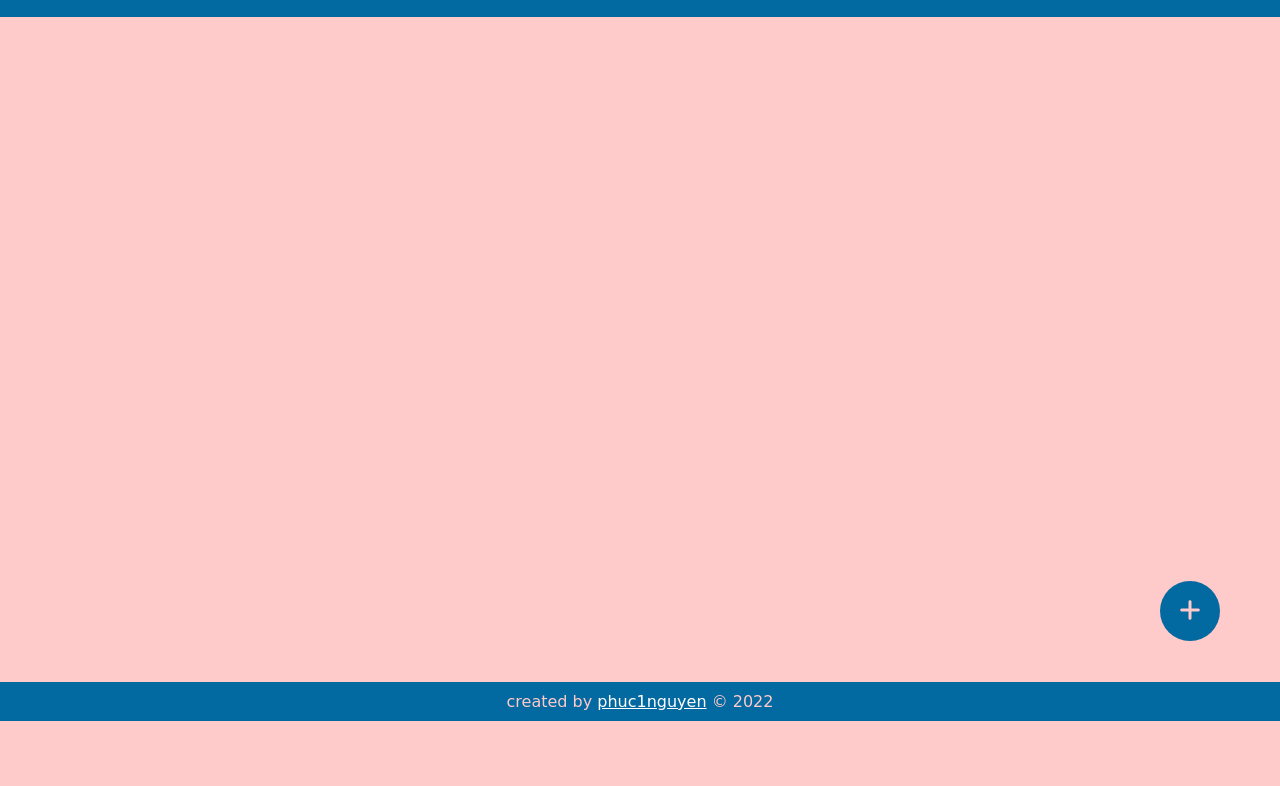
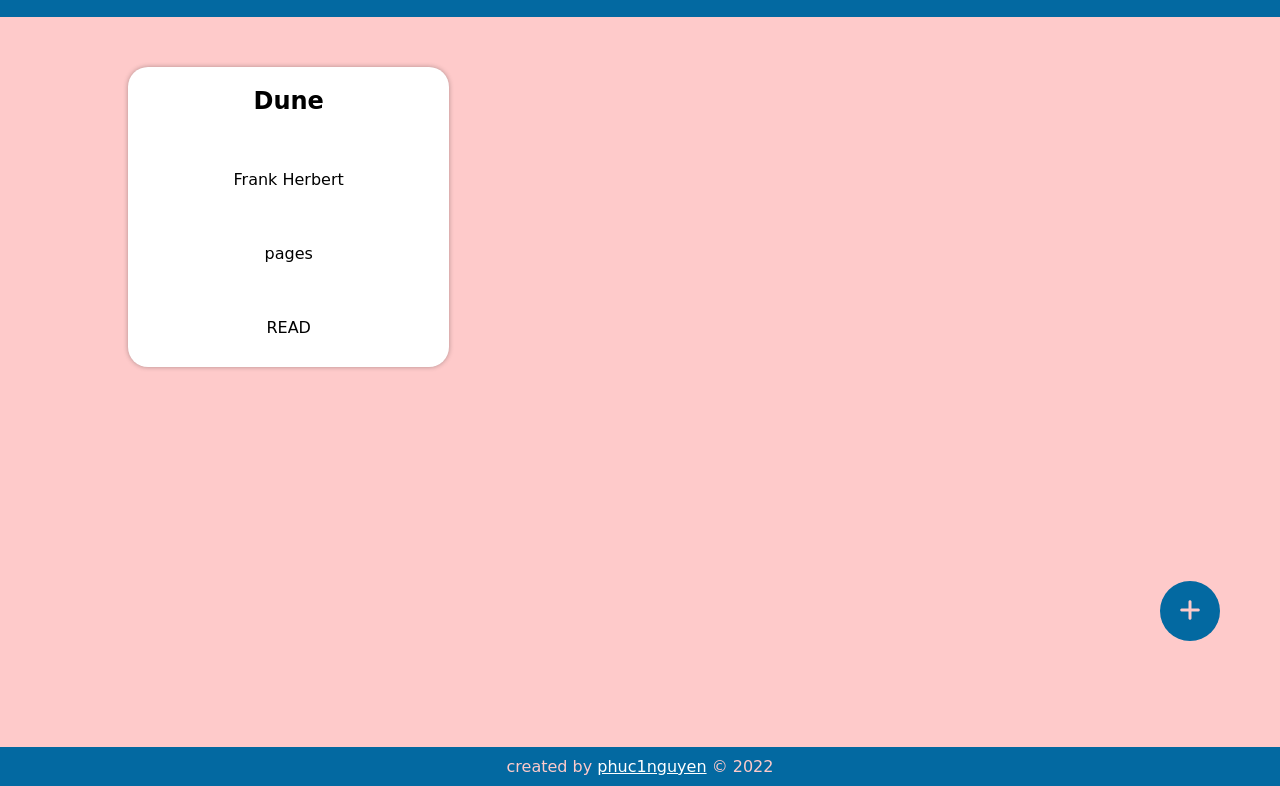
Before and after one commit to phuc1nguyen/library, a plain HTML site: page index.html in a window 1280 px wide. Shown: the part 79-865 px from the top of the page. Before the commit the page ends 800 px from the top, so only its background shows below. Drawn offline with Linux system fonts and the light colour scheme; a web font is replaced by a local one.

Commit message:
Simple book cards and books data

```diff
--- a/index.html
+++ b/index.html
@@ -14,7 +14,13 @@
   </header>
 
   <section class="books-container">
-    <div class="book card"></div>
+    <div class="book-item card">
+      <h2 class="book-item-title">Dune</h2>
+      <div class="book-item-author">Frank Herbert</div>
+      <div class="book-item-pages">pages</div>
+      <div class="book-item-read">READ</div>
+    </div>
+
     <button type="button" class="btn button-add">
       <i class="fa-solid fa-plus"></i>
     </button>
@@ -43,7 +49,7 @@
           <span class="slider round"></span>
         </label>
       </div>
-      <button type="button" class="btn fs-18">Add</button>
+      <button type="submit" class="btn fs-18">Add</button>
     </form>
   </div>
 
--- a/main.js
+++ b/main.js
@@ -1,14 +1,46 @@
 const buttonAdd = document.querySelector(".button-add");
 const popupContainer = document.querySelector(".popup-form");
+const myForm = document.querySelector(".form-add");
 const formAddButton = document.querySelector(".form-add button");
 const thisYear = new Date().getFullYear();
-let myLib = [];
+let myLib = [
+  {
+    id: 1,
+    title: "Dune",
+    author: "Frank Herbert",
+    pages: 658,
+    read: true,
+  },
+  {
+    id: 2,
+    title: "Dune Messiah",
+    author: "Frank Herbert",
+    pages: 337,
+    read: false,
+  },
+  {
+    id: 3,
+    title: "Children of Dune",
+    author: "Frank Herbert",
+    pages: 609,
+    read: false,
+  },
+];
 
 document.querySelector(".footer-year").textContent = thisYear;
 buttonAdd.addEventListener("click", showAddForm);
-formAddButton.addEventListener("click", () => {
-  console.log(12345);
+myForm.addEventListener("submit", (e) => {
+  e.preventDefault();
+  const title = document.querySelector("#title").value,
+    author = document.querySelector("#author").value,
+    pages = document.querySelector("#pages").value,
+    read = document.querySelector("#read").value;
+
+  console.log(title, author, pages, read);
 });
+
+
+
 document.addEventListener("click", (e) => {
   if (e.target.classList.contains("overlay")) {
     popupContainer.style.display = "none";
--- a/style.css
+++ b/style.css
@@ -42,6 +42,24 @@
 
 .books-container {
   flex: 1;
+  width: 80%;
+  padding: 50px 0;
+  display: grid;
+  grid-template-columns: repeat(auto-fill, minmax(280px, 1fr));
+  grid-template-rows: repeat(2, 1fr);
+  gap: 30px;
+}
+
+.books-container .book-item {
+  min-height: 300px;
+  display: flex;
+  flex-direction: column;
+  justify-content: space-between;
+}
+
+.book-item > * {
+  text-align: center;
+  margin-bottom: 10px;
 }
 
 .button-add {
@@ -56,7 +74,7 @@
   font-size: 1.5rem;
 }
 
-/* Add form */
+/* Add book form */
 .popup-form {
   width: 100%;
   height: 100vh;
@@ -68,16 +86,14 @@
 
 .overlay {
   position: inherit;
-  background-color: #000;
-  opacity: 0.3;
+  background-color: rgba(0, 0, 0, 0.5);
   width: 100%;
   height: 100%;
 }
 
 form.form-add {
-  background-color: var(--primary-light);
   min-height: 350px;
-  width: 300px;
+  width: 350px;
   display: flex;
   flex-direction: column;
   z-index: 1;
@@ -204,7 +220,8 @@
 }
 
 .card {
-  box-shadow: rgba(0, 0, 0, 0.8);
+  background-color: var(--primary-light);
+  box-shadow: 0 0 5px rgba(0, 0, 0, 0.3);
   padding: 20px;
   border-radius: 20px;
 }
```
